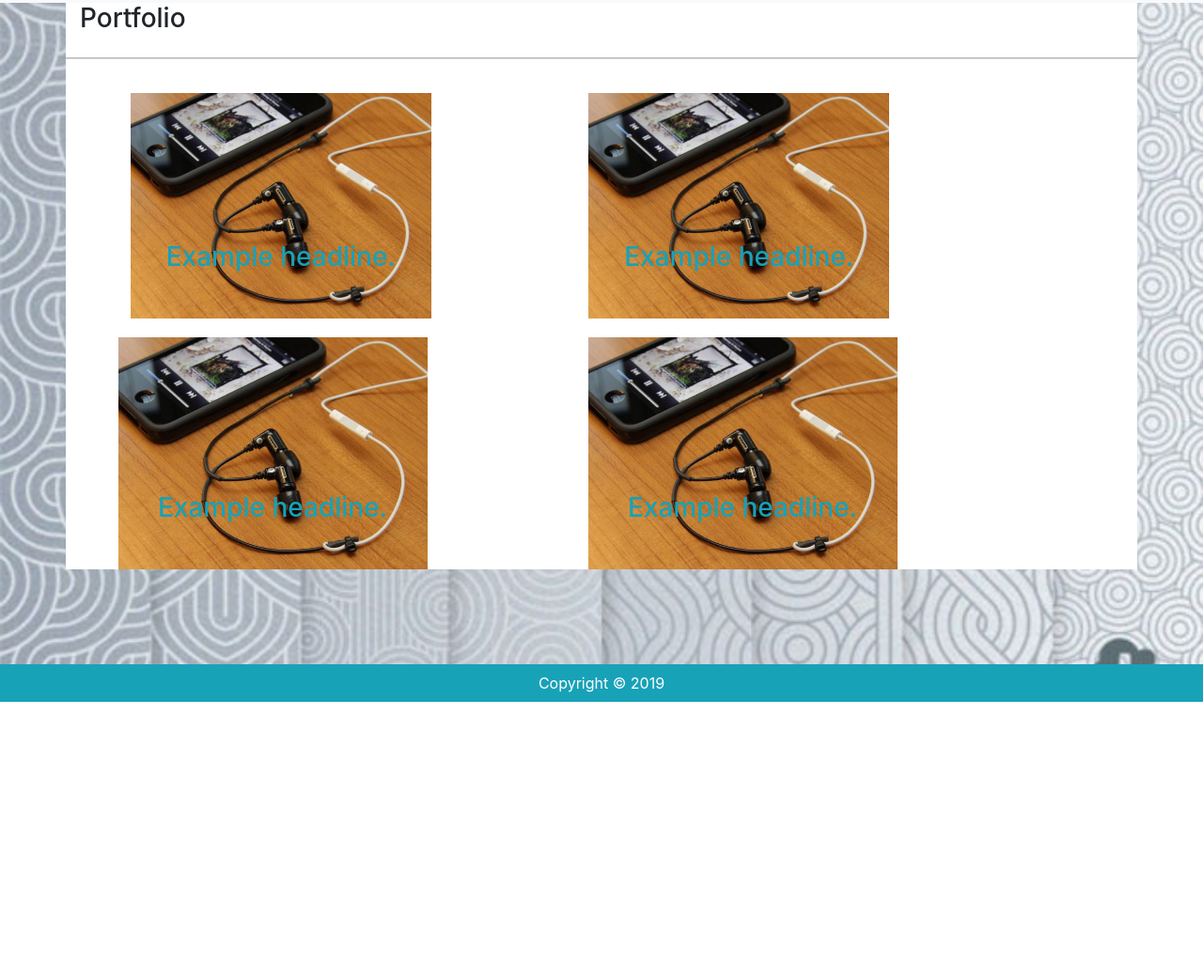
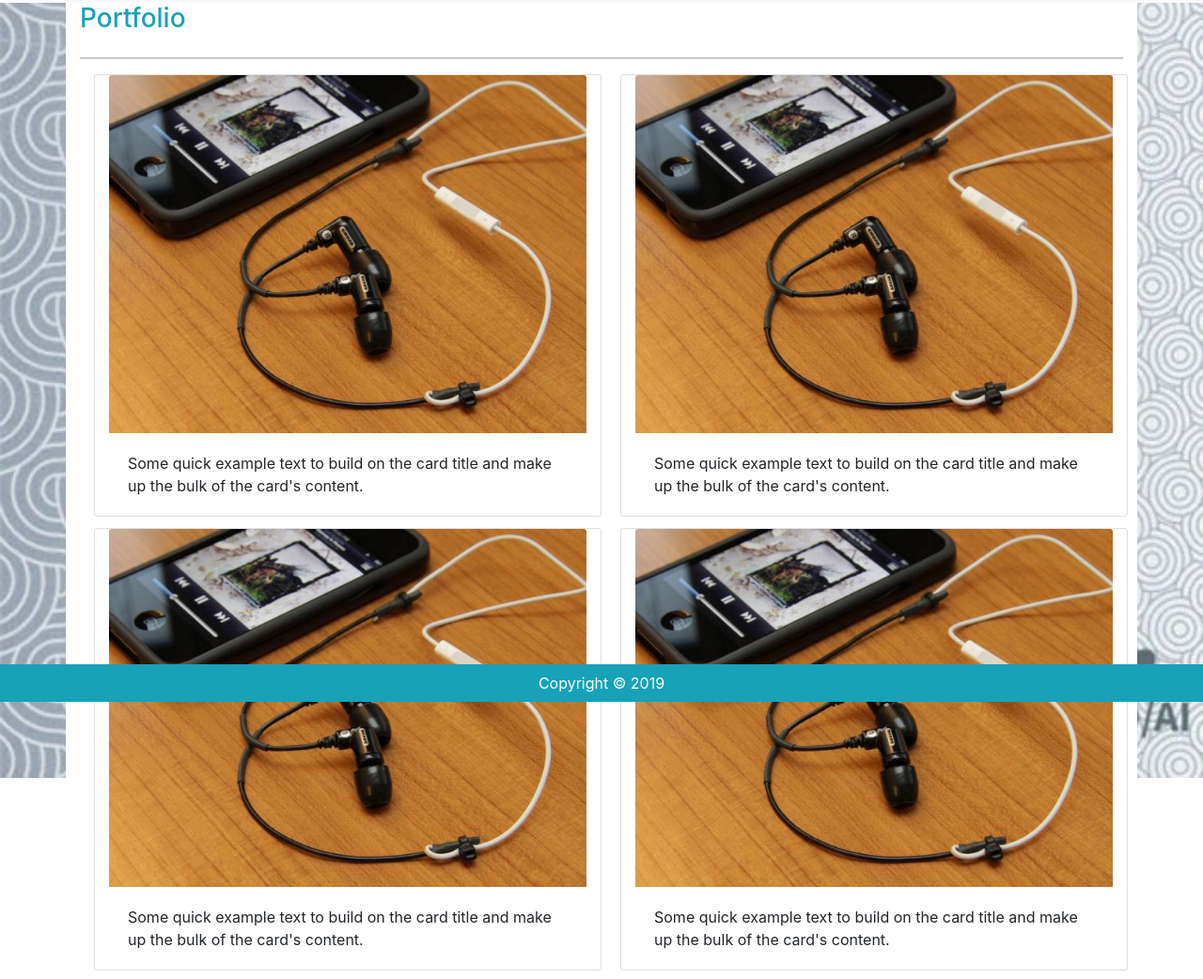
Before and after one commit to ericlamacchia/Bootstrap-Portfolio, a plain HTML site: page portfolio.html in a window 1280 px wide. Shown: the part 53-1095 px from the top of the page at 94% size. Before the commit the page ends 800 px from the top, so only its background shows below. Drawn offline with nearby package versions, Linux system fonts and the light colour scheme.

Commit message:
In my silly stupor last night I did the images in the old complicated way as opposed to using bootstrap cards revised the port page with cards

```diff
--- a/portfolio.html
+++ b/portfolio.html
@@ -38,43 +38,67 @@
 
 <body class="bg">
 
-    <div class="container bg-white">
-        <div class="row">
-            <div class="col-sm-2">
-                <h3>Portfolio</h3>
-
-            </div>
-            <hr style=" width:100%; color: lightgrey; height: 1px; background-color:lightgrey">
-            <div class="row buffy">
-                    <div class="col-sm-5" align="center"><img class="pimage" src="images/Headphones.jpg" alt="Ipad">
-                        <div class="carousel-caption text-info">
-                            <h3>Example headline.</h3>
+        <div class="container bg-white top-buffer">
+                <div class="row">
+                    <div class="col-sm-2 text-info">
+                        <h3>Portfolio</h3>
+                    </div>
+                </div>
+                <hr style="width: 100%; color: lightgrey; height: 1px; background-color:lightgrey;">
+                <div class="container">
+                    <div class="card-columns d-flex">
+                        <div class="card col-sm-6" style="width: 18rem;">
+                            <img src="images/Headphones.jpg" class="card-img-top" alt="...">
+                            <div class="card-body">
+                                <p class="card-text">Some quick example text to build on the card title and make up the bulk of
+                                    the card's content.</p>
+                            </div>
+                        </div>
+                        <div class="card col-sm-6" style="width: 18rem;">
+                            <img src="images/Headphones.jpg" class="card-img-top" alt="...">
+                            <div class="card-body">
+                                <p class="card-text">Some quick example text to build on the card title and make up the bulk of
+                                    the card's content.</p>
+                            </div>
                         </div>
                     </div>
-                    <div class="col-sm-5" align="center"><img class="pimage" src="images/Headphones.jpg" alt="Ipad">
-                        <div class="carousel-caption text-info">
-                            <h3>Example headline.</h3>
+                    <div class="card-columns d-flex">
+                        <div class="card col-sm-6" style="width: 18rem;">
+                            <img src="images/Headphones.jpg" class="card-img-top" alt="...">
+                            <div class="card-body">
+                                <p class="card-text">Some quick example text to build on the card title and make up the bulk of
+                                    the card's content.</p>
+                            </div>
+                        </div>
+                        <div class="card col-sm-6" style="width: 18rem;">
+                            <img src="images/Headphones.jpg" class="card-img-top" alt="...">
+                            <div class="card-body">
+                                <p class="card-text">Some quick example text to build on the card title and make up the bulk of
+                                    the card's content.</p>
+                            </div>
                         </div>
                     </div>
-                    <div class="row buffy">
-                            <div class="col-sm-5" align="center"><img class="pimage" src="images/Headphones.jpg" alt="Ipad">
-                                <div class="carousel-caption text-info">
-                                    <h3>Example headline.</h3>
-                                </div>
+                    <div class="card-columns d-flex">
+                        <div class="card col-sm-6" style="width: 18rem;">
+                            <img src="images/Headphones.jpg" class="card-img-top" alt="...">
+                            <div class="card-body">
+                                <p class="card-text">Some quick example text to build on the card title and make up the bulk of
+                                    the card's content.</p>
                             </div>
-                            <div class="col-sm-5" align="center"><img class="pimage" src="images/Headphones.jpg" alt="Ipad">
-                                <div class="carousel-caption text-info">
-                                    <h3>Example headline.</h3>
-                                </div>
+                        </div>
+                        <div class="card col-sm-6" style="width: 18rem;">
+                            <img src="images/Headphones.jpg" class="card-img-top" alt="...">
+                            <div class="card-body">
+                                <p class="card-text">Some quick example text to build on the card title and make up the bulk of
+                                    the card's content.</p>
                             </div>
-
+                        </div>
                     </div>
                 </div>
             </div>
 
 
-        </div>
-    </div>
+
     <footer class="container-fluid bg-info footerfun text-center text-white">
         Copyright &copy; 2019
     </footer>
```
Also changed, not shown: 1 other file.
